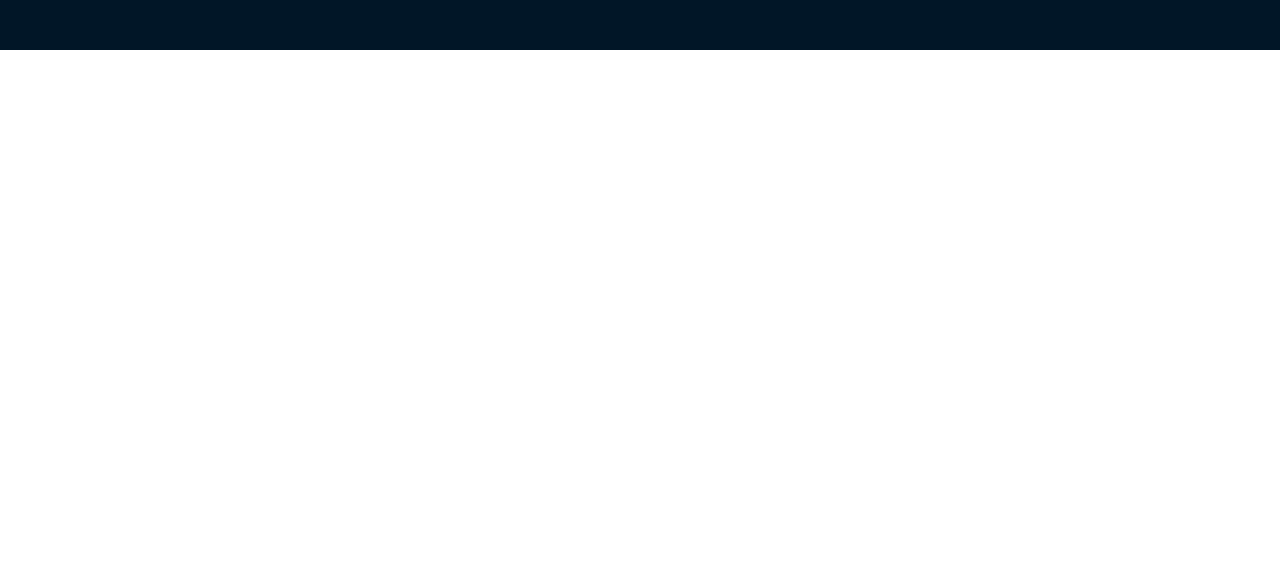
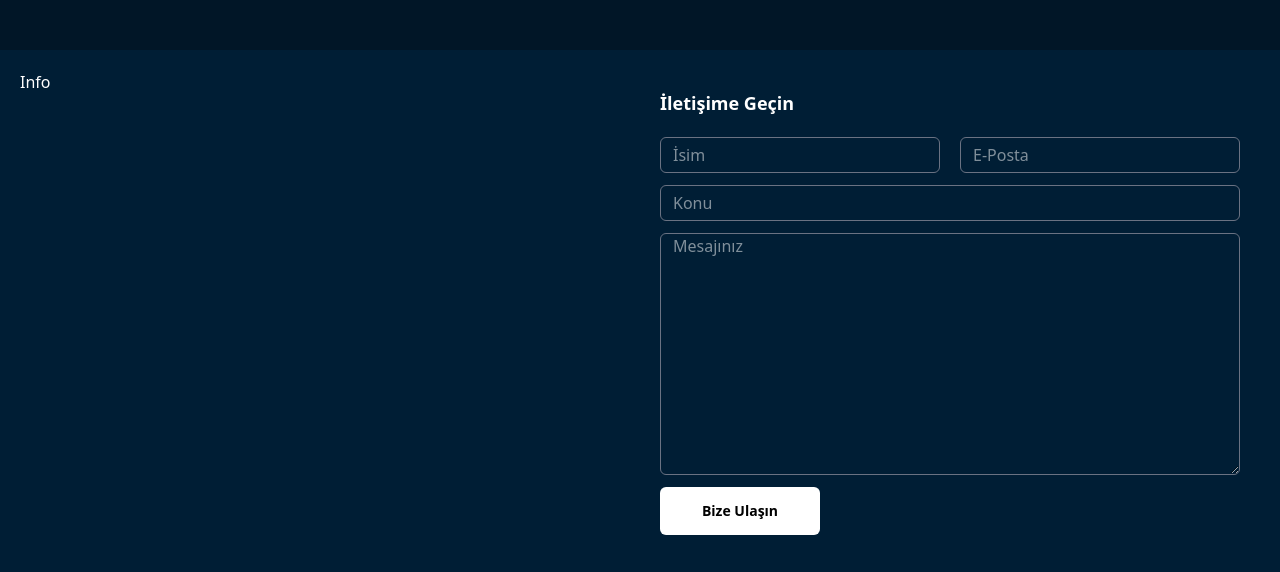
Before and after one commit to dev-selimcangursu/reactjs-my-professional-portfolio, a React (Vite) app in the folder portfolio-website/: page / in a window 1280 px wide. Shown: the part 6206-6778 px from the top of the page. Before the commit the page ends 6256 px from the top, so only its background shows below. Built offline with nearby package versions, Linux system fonts and the light colour scheme.

Commit message:
iletişim alanında form kısmı tasarlandı responsive hale getirildi.

```diff
--- a/portfolio-website/src/App.jsx
+++ b/portfolio-website/src/App.jsx
@@ -9,6 +9,7 @@ import { useSelector } from "react-redux";
 import WorkGallery from './components/WorkGallery'
 import Card from "./components/Card";
 import PortfolioList from "./components/Portfolio/PortfolioList";
+import Contact from "./components/Contact/Contact";
 
 
 function App() {
@@ -28,7 +29,7 @@ function App() {
 
   return (
     <>
-      <section className="home__full_screen w-full h-auto text-white">
+      <section id="home__full_screen" className="home__full_screen w-full h-auto text-white">
         <Header />
         <div className="home__full__screen__main w-full grid grid-cols-1 md:grid-cols-2 justify-between items-center p-18 gap-30 text-white">
           {/**  Section 1 Sol Taraf:Başlangıç **/}
@@ -224,6 +225,7 @@ function App() {
         </div>
       </section>
       <PortfolioList/>
+      <Contact/>
     </>
   );
 }
--- /dev/null
+++ b/portfolio-website/src/components/Contact/Contact.jsx
@@ -0,0 +1,15 @@
+import React from 'react'
+import Info from './Info'
+import Form from './Form'
+
+
+function Contact() {
+  return (
+    <div style={{backgroundColor:"#001e35"}} className='w-full p-5 grid grid-cols-1 md:grid-cols-2 text-white'>
+        <Info/>
+        <Form/>
+    </div>
+  )
+}
+
+export default Contact
--- /dev/null
+++ b/portfolio-website/src/components/Contact/Form.jsx
@@ -0,0 +1,39 @@
+import React from "react";
+import Button from "../Button";
+function Form() {
+  return (
+    <div className="w-full grid grid-cols-1 p-5">
+      <h3 className="font-semibold text-[18px]">İletişime Geçin</h3>
+      <form className="grid grid-cols-1 mt-5">
+        <div className="w-full grid grid-cols-1 md:grid-cols-2  gap-5">
+          <input
+            className="w-full h-9 border-1 border-gray-500 ps-3 rounded-md"
+            type="text"
+            placeholder="İsim"
+          />
+          <input
+            className="w-full h-9 border-1 border-gray-500 ps-3 rounded-md"
+            type="text"
+            placeholder="E-Posta"
+          />
+        </div>
+        <input
+          className="w-full h-9 border-1 border-gray-500 mt-3 ps-3 rounded-md"
+          type="text"
+          placeholder="Konu"
+        />
+        <textarea
+          className="border-1 border-gray-500 mt-3 ps-3 rounded-md"
+          rows={10}
+          type="text"
+          placeholder="Mesajınız"
+        />
+        <Button className="btn bg-white text-black w-40 mt-3 h-12 cursor-pointer font-semibold rounded-md text-sm">
+          Bize Ulaşın
+        </Button>
+      </form>
+    </div>
+  );
+}
+
+export default Form;
--- /dev/null
+++ b/portfolio-website/src/components/Contact/Info.jsx
@@ -0,0 +1,9 @@
+import React from 'react'
+
+function Info() {
+  return (
+    <div>Info</div>
+  )
+}
+
+export default Info
--- a/portfolio-website/src/components/Header/Header.jsx
+++ b/portfolio-website/src/components/Header/Header.jsx
@@ -29,13 +29,13 @@ function Header() {
         <div className="header__menu">
           <ul className="hidden  md:flex row gap-5">
             <li className="text-[14px] font-medium tracking-[0.08rem]">
-              <a className="link" href="">
+              <a className="link" href="#home__full_screen">
                 <span className="link-route"></span>
                 <span className="link-name">ANASAYFA</span>
               </a>
             </li>
             <li className="text-[14px] font-medium tracking-[0.08rem]">
-              <a className="link" href="">
+              <a className="link" href="#about__me">
                 <span className="link-route"></span>
                 <span className="link-name">HAKKIMDA</span>
               </a>
--- a/portfolio-website/src/components/Portfolio/PortfolioList.jsx
+++ b/portfolio-website/src/components/Portfolio/PortfolioList.jsx
@@ -7,7 +7,8 @@ function PortfolioList() {
   return (
     <section
       id="my__portfolio"
-      className="my__portfolio w-full h-auto text-white p-18">
+      className="my__portfolio w-full h-auto text-white p-18"
+    >
       <div className="w-full my__services__title">
         <h3 className="text-center text-[40px] font-medium tracking-[3px]">
           PORTFÖYÜM
```
